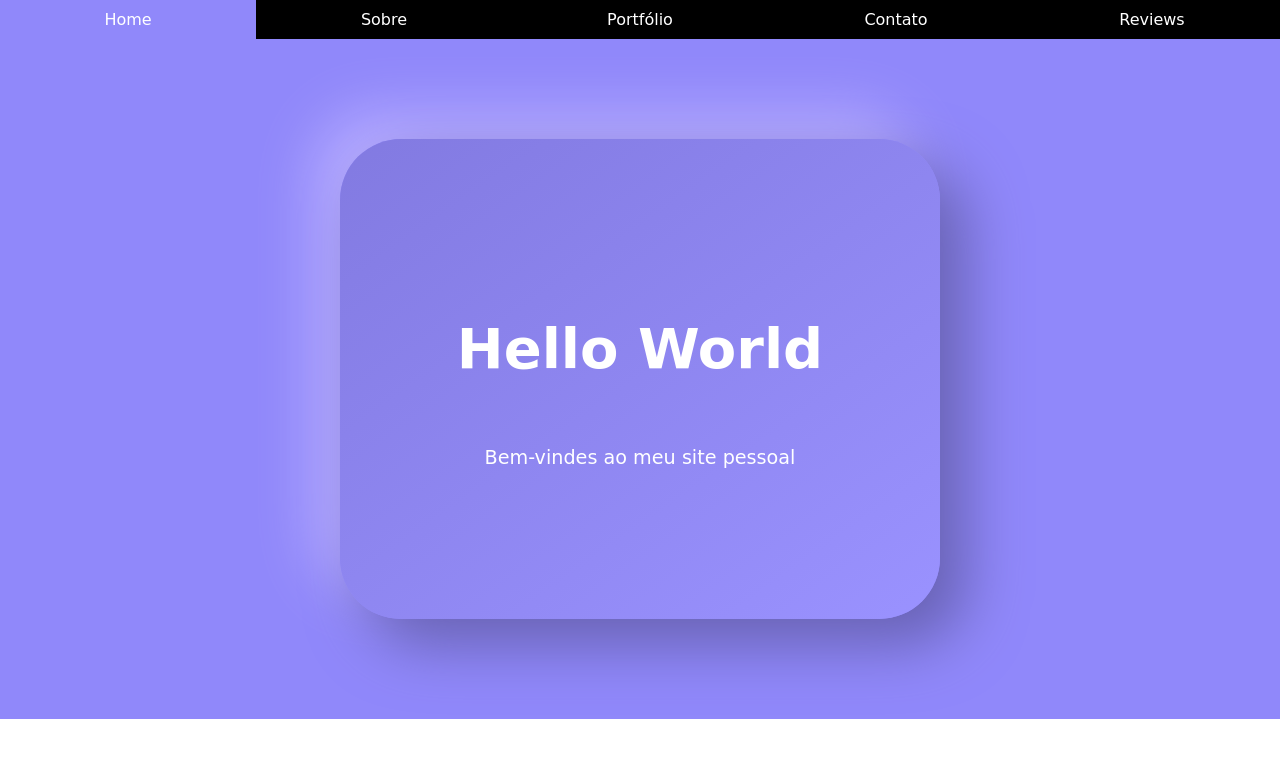
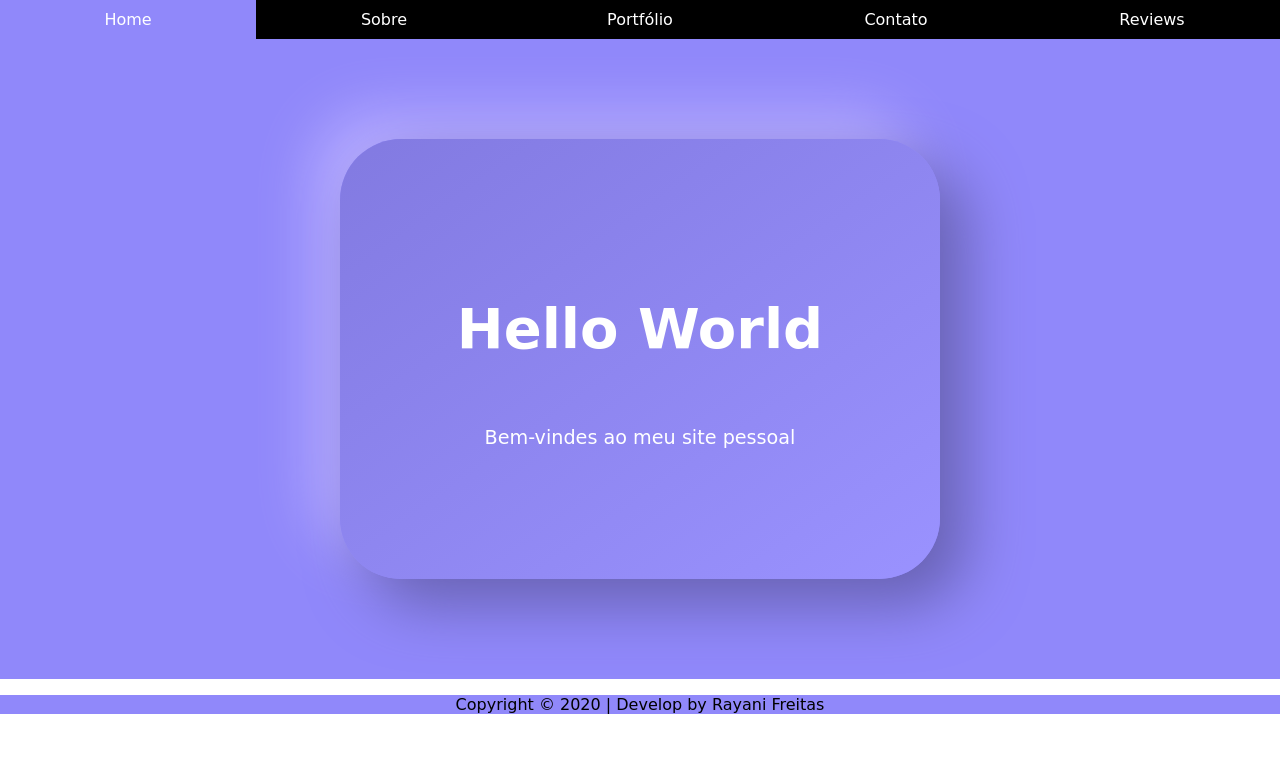
Before and after one commit to freitasrayani/personal-site, a plain HTML site: page index.html in a window 1280 px wide. Drawn offline with Linux system fonts and the light colour scheme; a web font is replaced by a local one.

Commit message:
"algumas correções"

```diff
--- a/index.html
+++ b/index.html
@@ -26,18 +26,16 @@
         <section class="main-section">
             <div class="contentBx">
                 <div class="Bx">
-                    <h1>Hello World</h1>
-                    <p>Bem-vindes ao meu site pessoal</p>
+                    <h1 class="title-txt">Hello World</h1>
+                    <p class="txt">Bem-vindes ao meu site pessoal</p>
                 </div>
                 </div>
+        </section>
+        <footer class="footer-container ">
+          <p class="footer-txt">Copyright &copy; 2020 | Develop by Rayani Freitas</p>
+    </footer>
+    </main>
 
-        </section>
-
-
-    </main>
-    <footer>
-
-    </footer>
 
 
 
--- a/style.css
+++ b/style.css
@@ -29,16 +29,17 @@ box-shadow:  26px 26px 58px #6862b4,
 
 @media (min-width:700px){
     .main-container {
+
         font-family: 'Chilanka', cursive;
     }
-    h1 {
+    .title-txt {
         font-size: 3.5rem;
     }
-    p{
+    .txt{
         font-size: 1.2rem;
     }
     .main-section {
-
+        height: 100%;
     }
     .Bx {
         display: flex;
@@ -46,7 +47,14 @@ box-shadow:  26px 26px 58px #6862b4,
         justify-content: center;
         align-items: center;
         width: 600px;
-        height: 60vh;
+        height: 55vh;
         color: #fff;
   }
+  .footer-container {
+      width: 100%;
+      text-align: center;
+      background: #9088fa;
+
+     }
+
 }
```
